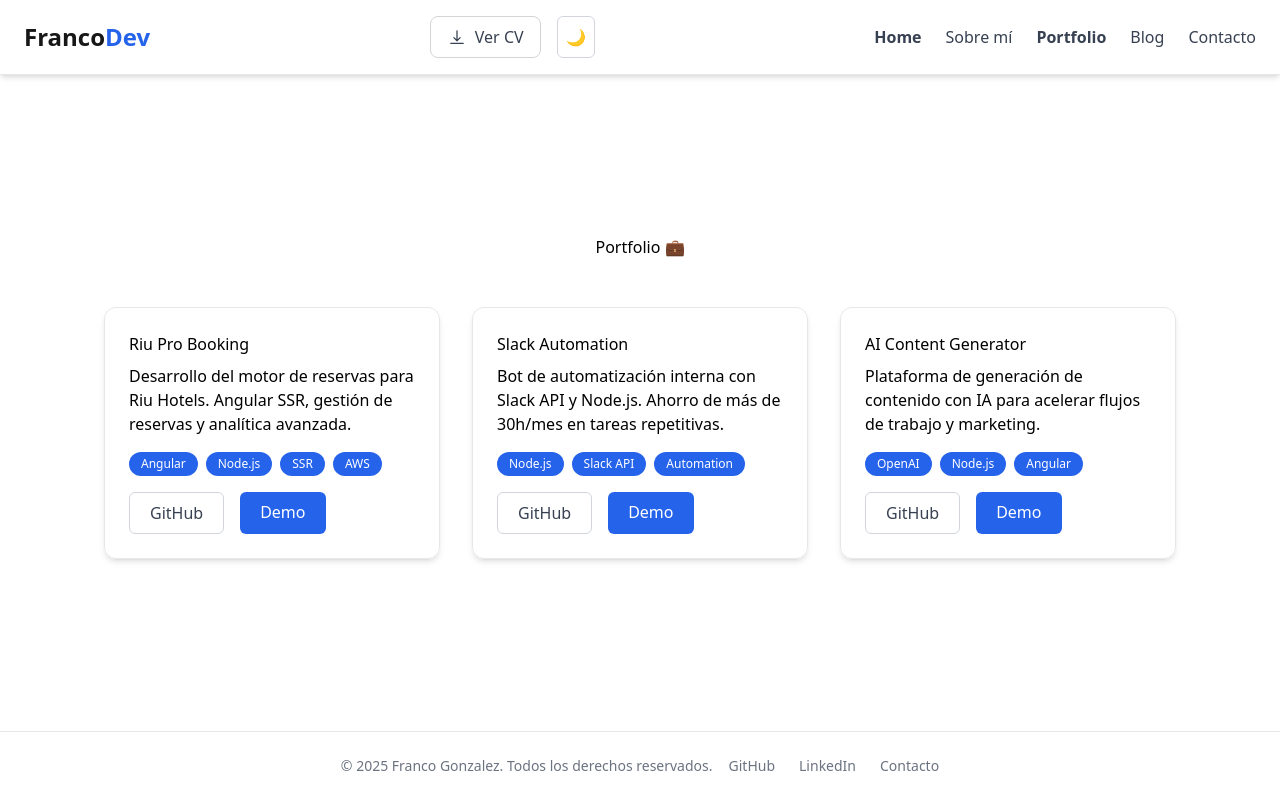
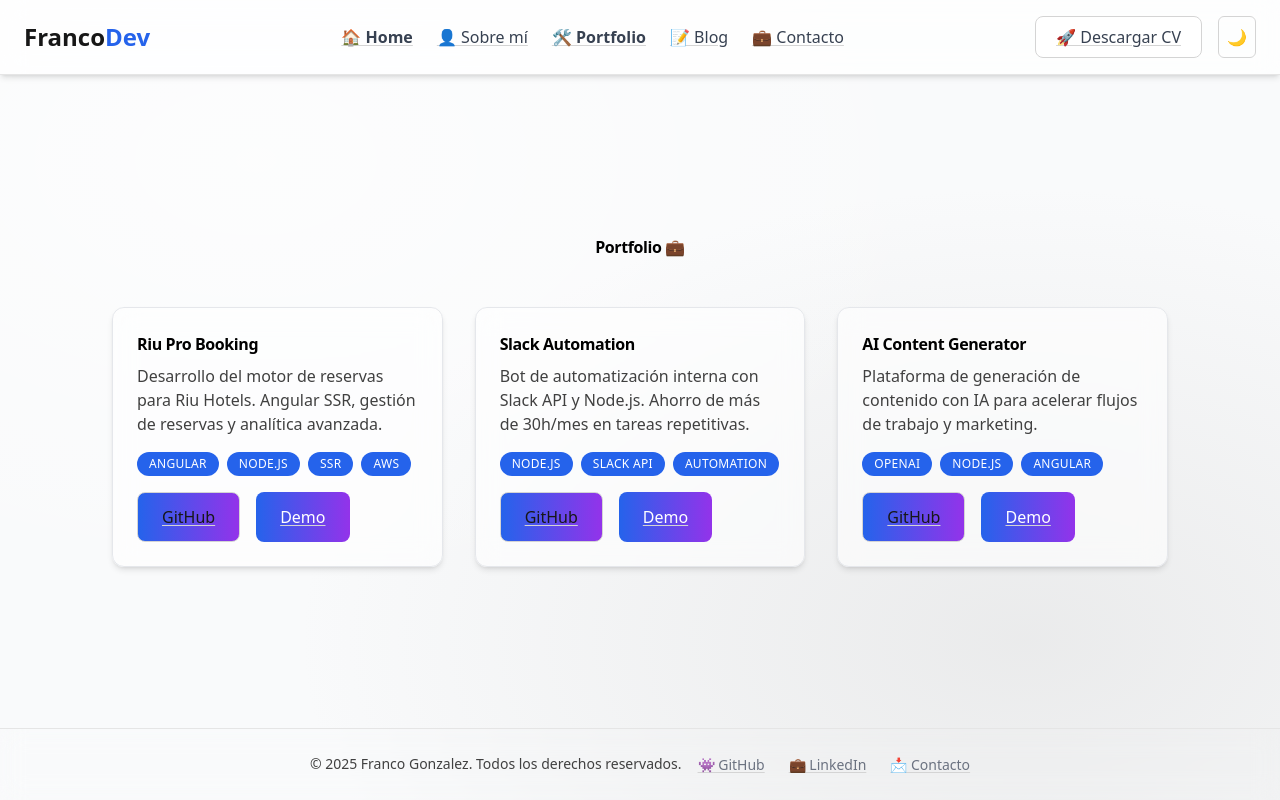
Before and after one commit to Franncogonza/francog.dev, an Angular app: page /portfolio in a window 1280 px wide. Built offline with nearby package versions, Linux system fonts and the light colour scheme.

Commit message:
✨ UI premium: mejoras en home, navbar y sección Lo que hago. Mejoras en diseño, botones, cards y experiencia responsive.

```diff
--- a/src/app/layout/main-layout/main-layout.component.html
+++ b/src/app/layout/main-layout/main-layout.component.html
@@ -1,11 +1,30 @@
 <div class="flex flex-col min-h-screen">
   <!-- NAVBAR -->
   <nav
-    class="sticky top-0 z-50 flex items-center justify-between py-4 px-6 border-b border-gray-200 dark:border-gray-700 backdrop-blur-lg bg-white/70 dark:bg-neutral-900/70 shadow-md"
+    class="sticky top-0 z-50 flex items-center justify-between py-4 px-6 backdrop-blur-md bg-white/70 dark:bg-neutral-900/70 border-b border-neutral-200 dark:border-neutral-700 shadow-md"
   >
     <!-- Logo -->
     <div class="text-2xl font-bold text-neutral-900 dark:text-white">
       Franco<span class="text-blue-600">Dev</span>
+    </div>
+
+    <!-- Links Desktop -->
+    <div class="hidden sm:flex gap-6 items-center text-neutral-700 dark:text-neutral-200">
+      <a routerLink="/" routerLinkActive="font-bold" class="hover:scale-[1.05] transition"
+        >🏠 Home</a
+      >
+      <a routerLink="/about" routerLinkActive="font-bold" class="hover:scale-[1.05] transition"
+        >👤 Sobre mí</a
+      >
+      <a routerLink="/portfolio" routerLinkActive="font-bold" class="hover:scale-[1.05] transition"
+        >🛠 Portfolio</a
+      >
+      <a routerLink="/blog" routerLinkActive="font-bold" class="hover:scale-[1.05] transition"
+        >📝 Blog</a
+      >
+      <a routerLink="/contact" routerLinkActive="font-bold" class="hover:scale-[1.05] transition"
+        >💼 Contacto</a
+      >
     </div>
 
     <!-- Botones derecha -->
@@ -15,36 +34,22 @@
         href="/assets/FrancoGonzalez-CV-es.pdf"
         target="_blank"
         rel="noopener"
-        class="hidden sm:inline-flex items-center gap-2 rounded-lg px-4 py-2 border border-neutral-300 bg-white/70 backdrop-blur-md text-neutral-800 hover:bg-white/90 hover:shadow-lg dark:bg-neutral-900/70 dark:text-neutral-200 dark:hover:bg-neutral-900/90 transition"
+        class="hidden sm:inline-flex items-center gap-2 rounded-lg px-5 py-2 border border-neutral-300 bg-white/70 backdrop-blur-md text-neutral-900 hover:bg-white hover:shadow-lg dark:bg-neutral-900/70 dark:text-neutral-200 dark:hover:bg-neutral-900/90 hover:scale-[1.03] active:scale-95 transition"
       >
-        <svg
-          xmlns="http://www.w3.org/2000/svg"
-          fill="none"
-          viewBox="0 0 24 24"
-          stroke-width="1.5"
-          stroke="currentColor"
-          class="w-5 h-5"
-        >
-          <path
-            stroke-linecap="round"
-            stroke-linejoin="round"
-            d="M12 16.5v-12m0 12l3.75-3.75M12 16.5l-3.75-3.75M4.5 19.5h15"
-          />
-        </svg>
-        Ver CV
+        🚀 Descargar CV
       </a>
 
       <!-- Toggle Dark Mode -->
       <button
         (click)="toggleDarkMode()"
-        class="p-2 rounded-md border border-gray-300 dark:border-gray-700"
+        class="p-2 rounded-md border border-neutral-300 dark:border-neutral-700"
         aria-label="Toggle Dark Mode"
       >
         <span *ngIf="!isDarkMode">🌙</span>
         <span *ngIf="isDarkMode">☀️</span>
       </button>
 
-      <!-- Botón hamburguesa (mobile) -->
+      <!-- Botón hamburguesa -->
       <button
         class="sm:hidden p-2 border border-gray-300 rounded-md"
         (click)="isMenuOpen = !isMenuOpen"
@@ -53,15 +58,6 @@
         <span *ngIf="isMenuOpen">✖</span>
       </button>
     </div>
-
-    <!-- Links Desktop -->
-    <div class="hidden sm:flex gap-6 text-neutral-700 dark:text-neutral-200">
-      <a routerLink="/" routerLinkActive="font-bold">Home</a>
-      <a routerLink="/about" routerLinkActive="font-bold">Sobre mí</a>
-      <a routerLink="/portfolio" routerLinkActive="font-bold">Portfolio</a>
-      <a routerLink="/blog" routerLinkActive="font-bold">Blog</a>
-      <a routerLink="/contact" routerLinkActive="font-bold">Contacto</a>
-    </div>
   </nav>
 
   <!-- Links Mobile -->
@@ -69,26 +65,24 @@
     *ngIf="isMenuOpen && screenIsMobile"
     class="flex flex-col gap-4 px-6 py-4 bg-white/80 dark:bg-neutral-900/90 border-b border-gray-200 dark:border-gray-700 sm:hidden"
   >
-    <a routerLink="/" routerLinkActive="font-bold" (click)="isMenuOpen = false">Home</a>
-    <a routerLink="/about" routerLinkActive="font-bold" (click)="isMenuOpen = false">Sobre mí</a>
-    <a routerLink="/portfolio" routerLinkActive="font-bold" (click)="isMenuOpen = false"
-      >Portfolio</a
-    >
-    <a routerLink="/blog" routerLinkActive="font-bold" (click)="isMenuOpen = false">Blog</a>
-    <a routerLink="/contact" routerLinkActive="font-bold" (click)="isMenuOpen = false">Contacto</a>
+    <a routerLink="/" (click)="isMenuOpen = false">🏠 Home</a>
+    <a routerLink="/about" (click)="isMenuOpen = false">👤 Sobre mí</a>
+    <a routerLink="/portfolio" (click)="isMenuOpen = false">🛠 Portfolio</a>
+    <a routerLink="/blog" (click)="isMenuOpen = false">📝 Blog</a>
+    <a routerLink="/contact" (click)="isMenuOpen = false">💼 Contacto</a>
     <a
       href="/assets/FrancoGonzalez-CV-es.pdf"
       target="_blank"
       rel="noopener"
+      (click)="closeMenu()"
       class="inline-flex items-center gap-2 rounded-lg px-4 py-2 border border-neutral-300 bg-white/70 backdrop-blur-md text-neutral-800 hover:bg-white/90 hover:shadow-lg dark:bg-neutral-900/70 dark:text-neutral-200 dark:hover:bg-neutral-900/90 transition"
-      (click)="isMenuOpen = false"
     >
-      Ver CV
+      🚀 Descargar CV
     </a>
   </div>
 
   <!-- CONTENIDO -->
-  <main class="flex-1 bg-white dark:bg-neutral-950 text-black dark:text-white">
+  <main class="flex-1 text-black dark:text-white">
     <div class="max-w-6xl mx-auto px-6 py-16">
       <router-outlet></router-outlet>
     </div>
@@ -96,7 +90,7 @@
 
   <!-- FOOTER -->
   <footer
-    class="py-6 border-t border-gray-200 dark:border-gray-700 bg-white/70 dark:bg-neutral-900/70 backdrop-blur-md text-center text-sm text-gray-500 dark:text-gray-400"
+    class="py-6 border-t border-neutral-200 dark:border-neutral-700 backdrop-blur-md text-center text-sm text-gray-500 dark:text-gray-400"
   >
     <div class="flex flex-col sm:flex-row justify-center items-center gap-4">
       <p>© 2025 Franco Gonzalez. Todos los derechos reservados.</p>
@@ -105,19 +99,24 @@
           href="https://github.com/Franncogonza"
           target="_blank"
           rel="noopener"
-          class="hover:underline"
+          class="hover:underline hover:text-blue-600 dark:hover:text-blue-400"
         >
-          GitHub
+          👾 GitHub
         </a>
         <a
           href="https://linkedin.com/in/francogonzalezweb"
           target="_blank"
           rel="noopener"
-          class="hover:underline"
+          class="hover:underline hover:text-blue-600 dark:hover:text-blue-400"
         >
-          LinkedIn
+          💼 LinkedIn
         </a>
-        <a routerLink="/contact" class="hover:underline">Contacto</a>
+        <a
+          routerLink="/contact"
+          class="hover:underline hover:text-blue-600 dark:hover:text-blue-400"
+        >
+          📩 Contacto
+        </a>
       </div>
     </div>
   </footer>
--- a/src/app/layout/main-layout/main-layout.component.ts
+++ b/src/app/layout/main-layout/main-layout.component.ts
@@ -1,6 +1,7 @@
-import { Component, HostListener } from '@angular/core';
+import { Component, HostListener, inject } from '@angular/core';
 import { RouterModule } from '@angular/router';
 import { CommonModule } from '@angular/common';
+import { PlatformService } from '../../../services/platform.service';
 
 @Component({
   standalone: true,
@@ -12,26 +13,28 @@ import { CommonModule } from '@angular/common';
 export class MainLayoutComponent {
   isMenuOpen = false;
   screenIsMobile = false;
+  isDarkMode = false;
+
+  private readonly platform = inject(PlatformService);
 
   ngOnInit() {
+    if (this.platform.isBrowser()) {
       this.checkScreenSize();
+    }
   }
 
   @HostListener('window:resize')
-  onResize() {
-    this.checkScreenSize();
-  }
-
   checkScreenSize() {
+    if (this.platform.isBrowser()) {
       this.screenIsMobile = window.innerWidth < 640;
       if (!this.screenIsMobile) {
         this.isMenuOpen = false;
       }
     }
-
-  isDarkMode = false;
+  }
 
   toggleDarkMode() {
+    if (this.platform.isBrowser()) {
       this.isDarkMode = !this.isDarkMode;
       const html = document.documentElement;
       if (this.isDarkMode) {
@@ -41,3 +44,8 @@ export class MainLayoutComponent {
       }
     }
   }
+
+  closeMenu() {
+    this.isMenuOpen = false;
+  }
+}
--- /dev/null
+++ b/src/services/platform.service.ts
@@ -0,0 +1,11 @@
+import { Injectable, inject, PLATFORM_ID } from '@angular/core';
+import { isPlatformBrowser } from '@angular/common';
+
+@Injectable({ providedIn: 'root' })
+export class PlatformService {
+  private readonly platformId = inject(PLATFORM_ID);
+
+  isBrowser(): boolean {
+    return isPlatformBrowser(this.platformId);
+  }
+}
--- a/src/styles.scss
+++ b/src/styles.scss
@@ -2,34 +2,122 @@
 @tailwind components;
 @tailwind utilities;
 
+/* ---------- BASE ---------- */
+@layer base {
+  html {
+    @apply scroll-smooth;
+  }
+
+  body {
+    @apply bg-neutral-50 dark:bg-neutral-950 text-neutral-900 dark:text-neutral-100;
+    background-image:
+      radial-gradient(at 30% 30%, rgba(255, 255, 255, 0.3) 0px, transparent 50%),
+      radial-gradient(at 70% 70%, rgba(200, 200, 200, 0.15) 0px, transparent 50%);
+  }
+
+  .dark body {
+    background-image:
+      radial-gradient(at 30% 30%, rgba(255, 255, 255, 0.02) 0px, transparent 50%),
+      radial-gradient(at 70% 70%, rgba(255, 255, 255, 0.01) 0px, transparent 50%);
+  }
+
+  h1,
+  h2,
+  h3,
+  h4,
+  h5,
+  h6 {
+    @apply font-bold tracking-tight;
+  }
+
+  p {
+    @apply leading-relaxed text-neutral-700 dark:text-neutral-300;
+  }
+
+  a {
+    @apply underline underline-offset-2 decoration-neutral-300 hover:decoration-blue-500 dark:decoration-neutral-600 dark:hover:decoration-blue-400;
+  }
+}
+
+/* ---------- UTILITIES ---------- */
+@layer utilities {
+  .gradient-bg {
+    @apply bg-gradient-to-br from-white via-neutral-100 to-neutral-300 dark:from-[#0f172a] dark:via-[#1e293b] dark:to-[#0f172a];
+  }
+
+  .glass {
+    @apply backdrop-blur-md bg-white/70 dark:bg-neutral-900/70 border border-neutral-200 dark:border-neutral-700;
+  }
+}
+
+/* ---------- COMPONENTS PREMIUM ---------- */
 @layer components {
   .container {
-    @apply w-full max-w-6xl mx-auto px-4;
+    @apply max-w-7xl mx-auto px-6;
   }
 
   .section {
-    @apply py-16 min-h-[80vh];
+    @apply py-24;
   }
 
   .heading-xl {
-    @apply text-5xl font-bold mb-6;
+    @apply text-5xl sm:text-6xl font-bold mb-8;
   }
 
   .btn {
-    @apply inline-block px-5 py-2 rounded-md bg-blue-600 text-white hover:bg-blue-700 transition;
+    @apply inline-flex items-center gap-2 px-6 py-3 rounded-lg font-medium
+      bg-gradient-to-r from-blue-600 to-purple-600 text-white
+      hover:from-blue-700 hover:to-purple-700
+      active:scale-95
+      transition-all;
   }
 
   .btn-secondary {
-    @apply inline-block px-5 py-2 rounded-md border border-gray-300
-    bg-white text-gray-700 hover:bg-gray-100
-    dark:bg-gray-800 dark:text-white dark:border-gray-600 dark:hover:bg-gray-700 transition;
+    @apply inline-flex items-center gap-2 px-6 py-3 rounded-lg font-medium
+      border border-neutral-300 dark:border-neutral-700
+      bg-white/70 dark:bg-neutral-800/80
+      text-neutral-900 dark:text-neutral-100
+      hover:bg-white hover:shadow-md dark:hover:bg-neutral-700
+      active:scale-95
+      transition-all;
   }
 
-  .text-muted {
-    @apply text-gray-500 dark:text-gray-400;
+  .btn-ghost {
+    @apply inline-flex items-center gap-2 px-6 py-3 rounded-lg
+      text-neutral-700 dark:text-neutral-200
+      hover:bg-neutral-100 dark:hover:bg-neutral-800
+      active:scale-95
+      transition-all;
   }
 
   .badge {
-    @apply bg-blue-600 text-white text-xs px-3 py-1 rounded-full;
+    @apply bg-blue-600 text-white text-xs px-3 py-1 rounded-full uppercase tracking-wide;
+  }
+
+  .card {
+    @apply rounded-2xl p-6 shadow-xl border border-neutral-200 dark:border-neutral-800
+      bg-white dark:bg-neutral-900 transition;
+  }
+
+  .card-hover {
+    @apply hover:scale-[1.02] hover:shadow-2xl transition-all;
+  }
+
+  .glass-card {
+    @apply backdrop-blur-xl bg-white/60 dark:bg-neutral-900/60 border border-neutral-200 dark:border-neutral-800 rounded-2xl shadow-xl;
   }
 }
+
+body {
+  background-color: #f9fafb;
+  background-image:
+    radial-gradient(at 20% 20%, rgba(255, 255, 255, 0.6) 0px, transparent 50%),
+    radial-gradient(at 80% 80%, rgba(200, 200, 200, 0.3) 0px, transparent 50%);
+}
+
+.dark body {
+  background-color: #0f172a;
+  background-image:
+    radial-gradient(at 30% 30%, rgba(255, 255, 255, 0.03) 0px, transparent 50%),
+    radial-gradient(at 70% 70%, rgba(255, 255, 255, 0.02) 0px, transparent 50%);
+}
```
Also changed, not shown: src/app/pages/home/home.component.html (+48 -24 lines). Lines whose indentation alone changed are shown as unchanged.
